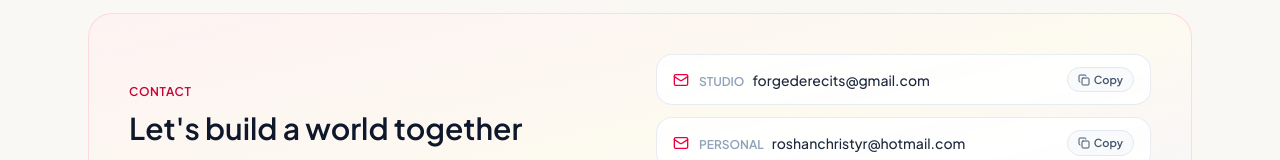
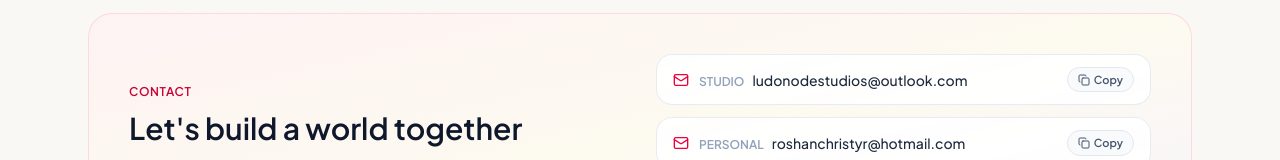
Before and after one commit to forgederecitsinc/portfolio-website-gameprogrammer, a React (Vite) app: page / in a window 1280 px wide. Shown: the part 5853-6013 px from the top of the page. Built offline with nearby package versions, Linux system fonts and the light colour scheme.

Commit message:
Update studio email to ludonodestudios@outlook.com

```diff
--- a/src/data/portfolio.ts
+++ b/src/data/portfolio.ts
@@ -63,7 +63,7 @@ export const PROFILE = {
   subheadline:
     'Pursuing an Advanced Diploma in Game Programming at George Brown College while serving as a Game Writer at Black Squirrels Studio. Background in Screenwriting & Narrative Design and Digital Game Design, focused on "show, don’t tell" storytelling, puzzle architecture, and C++ / C# gameplay systems.',
   emails: [
-    { label: 'Studio', address: 'forgederecits@gmail.com' },
+    { label: 'Studio', address: 'ludonodestudios@outlook.com' },
     { label: 'Personal', address: 'roshanchristyr@hotmail.com' },
   ],
   phone: '(437) 937-3469',
```
